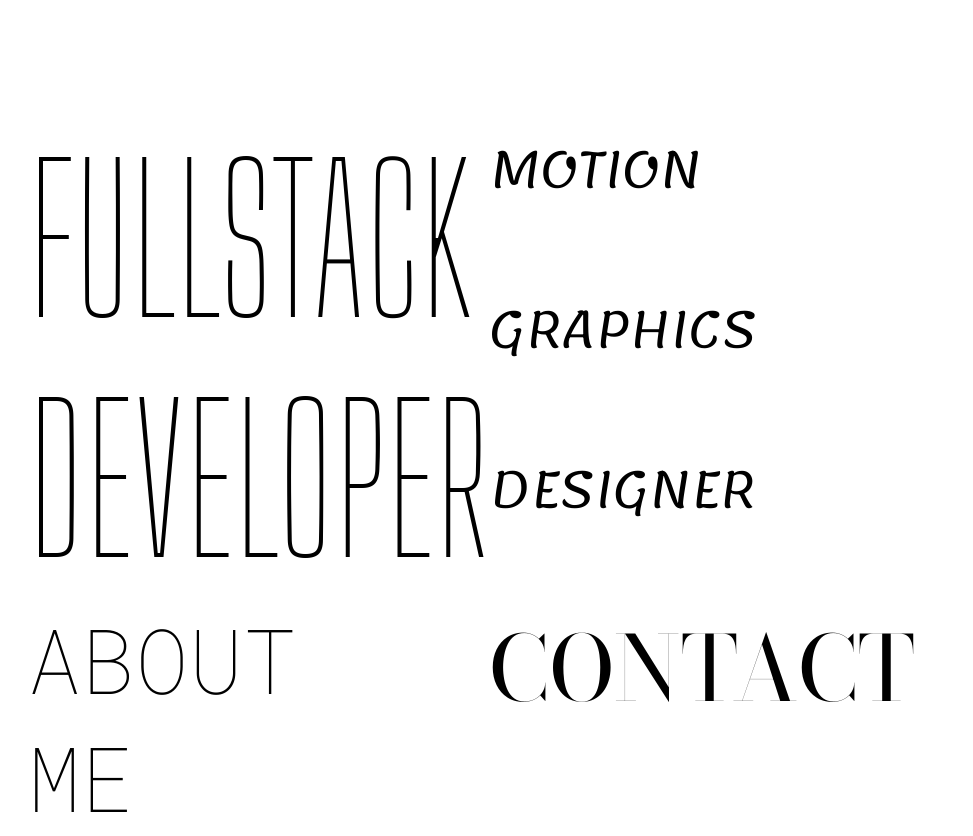
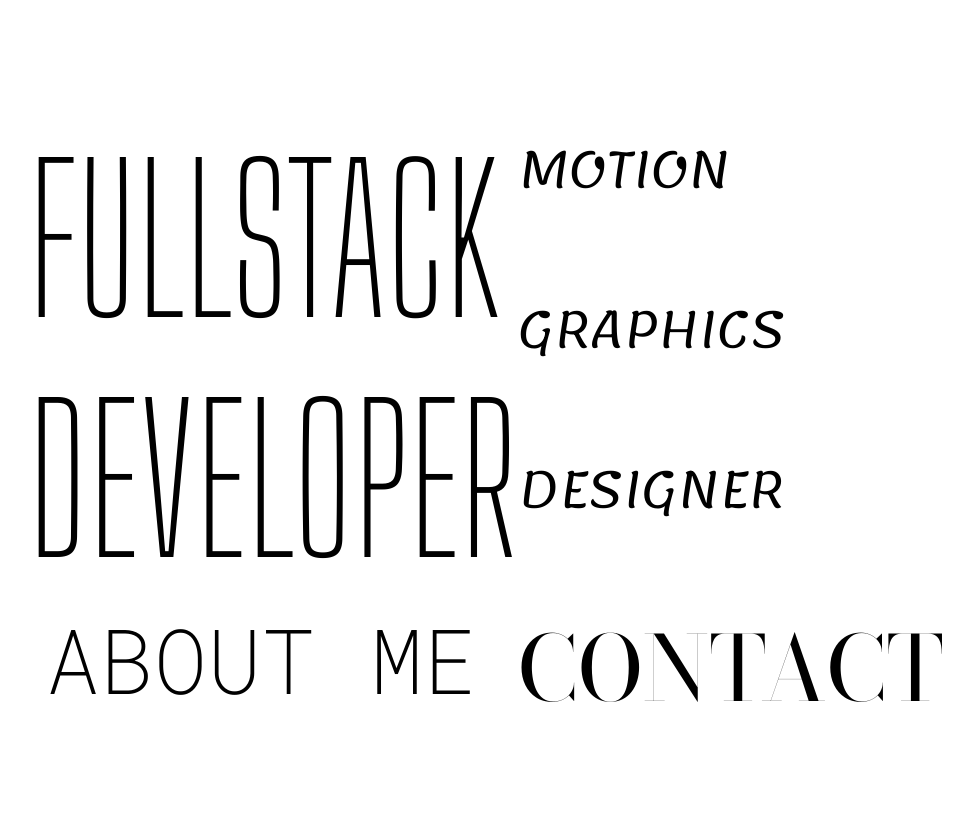
Before and after one commit to jonCroatanUto/portafolio, a React (Create React App) app: page / in a window 1280 px wide. Shown: the whole page, without its empty margins (293-1266 px from the left). After the commit the page ends 800 px from the top, so only its background shows below. Built offline with nearby package versions, Linux system fonts and the light colour scheme.

Commit message:
preparing hover of Home types

```diff
--- a/src/index.css
+++ b/src/index.css
@@ -16,6 +16,10 @@ code {
   --global-font-p-size: 12px;
   --global-font-h1-size: 80px;
   --global-font-H1-axis-weight: 200;
+  --full-stack-font-H1-axis-weight: 200;
+  --animation-design-font-H1-axis-weight: 200;
+  --contact-stack-font-H1-axis-weight: 200;
+  --me-stack-font-H1-axis-weight: 200;
 
   --global-text-color: rgb(0, 0, 0);
   --global-primary-title-size: 2rem;
--- a/src/pages/Home/Home.tsx
+++ b/src/pages/Home/Home.tsx
@@ -1,9 +1,13 @@
 import React from "react";
 import "./home.css";
 function Home() {
+  function hover() {
+    // document.body.style.--full-stack-font-H1-axis-weight
+    console.log("hola");
+  }
   return (
     <div className="menu">
-      <div className="FullStackDeveloper">
+      <div onMouseOver={hover} className="FullStackDeveloper">
         <h1 className="fullStack">FULLSTACK </h1>
         <h1 className="fullStack">DEVELOPER </h1>
       </div>
--- a/src/pages/Home/home.css
+++ b/src/pages/Home/home.css
@@ -10,20 +10,21 @@
   display: grid;
   grid-template-rows: 1fr 1fr;
 }
-.fullStack {
+.FullStackDeveloper h1 {
   font-family: "Big Shoulders Display";
   font-size: 200px;
   margin: 0px;
   grid-auto-columns: min-content;
-  font-weight: 100;
+  font-weight: var(--full-stack-font-H1-axis-weight);
 }
+
 .motionGraphics h1 {
   font-family: "Lemonada";
 
   font-size: 50px;
   margin: 0px;
   grid-auto-columns: min-content;
-  font-weight: 100;
+  font-weight: var(--animation-design-font-H1-axis-weight);
 }
 .contact h1 {
   font-family: "Bodoni Moda", serif;
@@ -31,7 +32,7 @@
   margin: 0px;
   grid-auto-columns: min-content;
   width: 100%;
-  font-weight: 100;
+  font-weight: var(--contact-stack-font-H1-axis-weight);
 }
 .motionGraphics {
   justify-self: center;
@@ -44,7 +45,7 @@
   font-size: 90px;
   grid-auto-columns: min-content;
   margin: 0px;
-  font-weight: 100;
+  font-weight: var(--me-stack-font-H1-axis-weight);
 }
 .me {
   justify-self: end;
```
